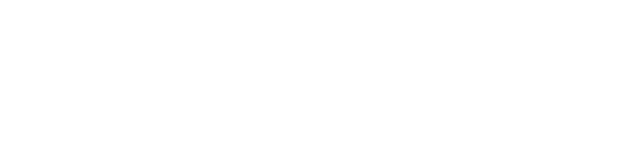
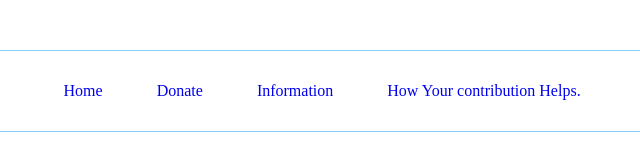
Before and after one commit to batshoes/GroupProject, a plain HTML site: page index.html in a window 1280 px wide. Shown: the whole page, without its empty margins (284-924 px from the left). Drawn offline with Linux system fonts and the light colour scheme.

Commit message:
Added Nav bar and CSS

```diff
--- a/Style/stylesheet.css
+++ b/Style/stylesheet.css
@@ -1 +1,25 @@
 /*Hey fellas!*/
+#nav {
+	margin-top: 50px;
+	margin-left: -10px;
+	background-color: white;
+	height: 80px;
+	width: 101%;
+	border: thin solid lightskyblue;
+	position: fixed;
+	top: 0;
+}
+.left {
+
+	width: 60%;
+	margin: 0 auto;
+}
+a {
+	text-decoration: none;
+}
+li {
+	list-style: none;
+	display: inline-block;
+	margin-left: 50px;
+	margin-top: 15px
+}
--- a/index.html
+++ b/index.html
@@ -1,9 +1,25 @@
 <!DOCTYPE html>
 <html>
 <head>
-	<title></title>
+	<title>Save Africa!</title>
+	<link rel="stylesheet" type="text/css" href="Style/stylesheet.css">
 </head>
 <body>
+	<nav id="nav">
+		<div class="left">
+			<ul>
+				<li><a href="Personal-Page.html">Home</a></li>
+				<li><a href="Photos.html">Donate</a></li>
+				<li><a href="Profession.html">Information</a></li>
+				<li><a href="Profession.html">How Your contribution Helps.</a></li>
+			</ul>
+		</div>
+		<!-- <div class="right">
+			<div><a href="http://www.facebook.com"><img src="Images/AWF.png"></a></div>
+			<div><a href="http://twitter.com"><img src="Images/Twitter.png"></a></div>
+			<div ><a href="http://google.com/mail"><img src="Images/Email.png"></a></div>
+		</div> -->
+	</nav>
 
 </body>
 </html>
```
Also changed, not shown: Images/AWF.png (added), Images/download.png (added).
